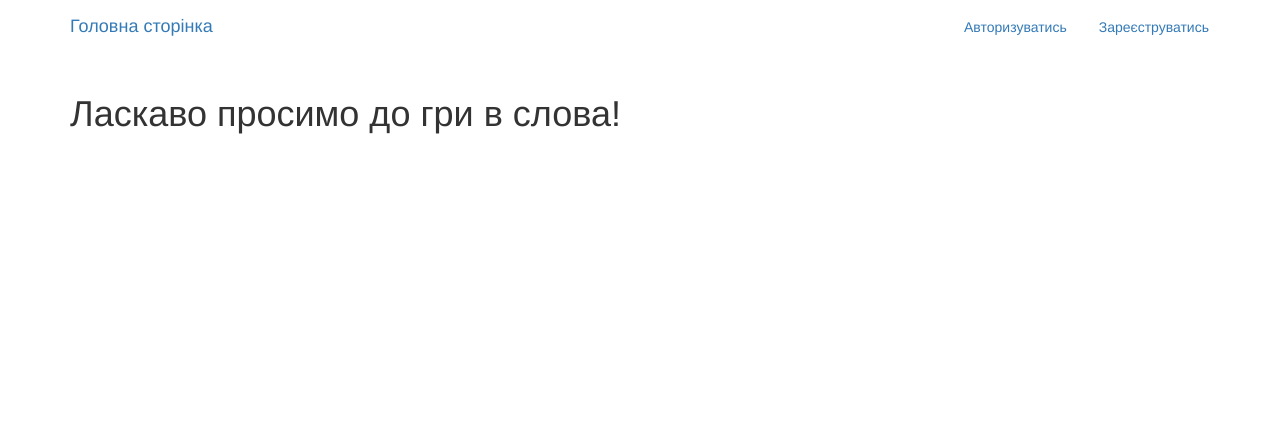
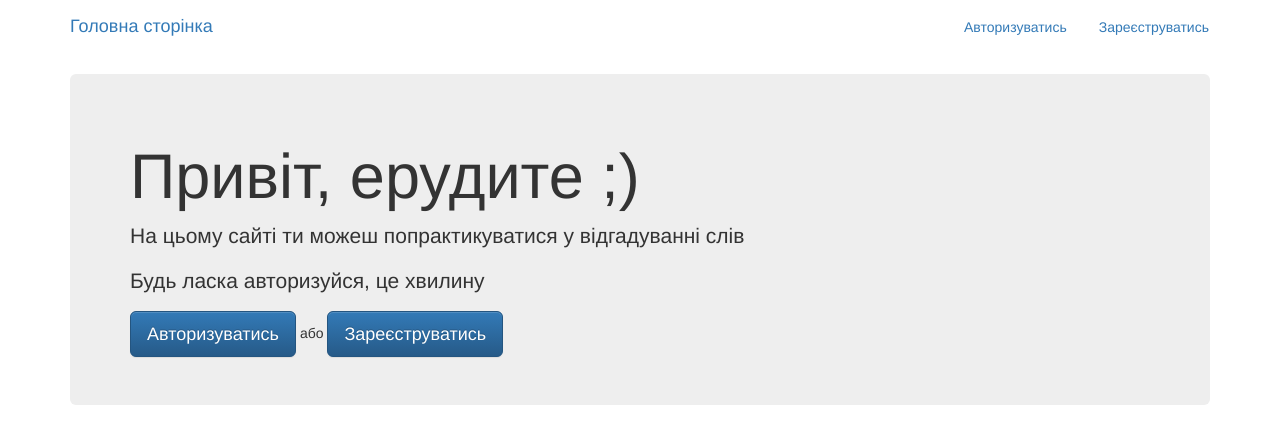
Before and after one commit to oshmidtsmk/words_game, a Django app: page / in a window 1280 px wide. Shown: the top 444 px of the page. Run offline with Django 3.2, Linux system fonts and the light colour scheme; some libraries are stand-ins or nearby versions.

Commit message:
added stytlin of index, welcome, user words

```diff
--- a/templates/base.html
+++ b/templates/base.html
@@ -35,7 +35,7 @@
     						{% if user.is_authenticated %}
                       <li><a href="{% url 'accounts:logout' %}" class="btn btn-simple">Вийти</a></li>
 
-                      <li><a href="{% url 'game_app:user_profile_detail' user.profile.pk %}" class="btn btn-simple">Профіль</a></li>
+                      <li><a href="{% url 'game_app:user_profile_detail' user.profile.pk %}" class="btn btn-simple">До відгадування слів!</a></li>
 
 
 
--- a/templates/index.html
+++ b/templates/index.html
@@ -2,6 +2,23 @@
 
 {% block content %}
 
-<h1>Ласкаво просимо до гри в слова!</h1>
 
+{% if user.is_authenticated %}
+<div class="jumbotron">
+  <h1>Вітаю,  {{user.username}} ;)</h1>
+  <p>Ну що, поїхали?</p>
+  <p><a class="btn btn-primary btn-lg" href="{% url 'game_app:user_profile_detail' user.profile.pk %}" role="button">Вперед до відгадувань!</a></p>
+</div>
+
+{% else %}
+
+<div class="jumbotron">
+  <h1>Привіт, ерудите ;)</h1>
+  <p>На цьому сайті ти можеш попрактикуватися у відгадуванні слів</p>
+  <p>Будь ласка авторизуйся, це хвилину</p>
+  <a class="btn btn-primary btn-lg" href="{% url 'accounts:login' %}" role="button">Авторизуватись</a> або
+  <a class="btn btn-primary btn-lg" href="{% url 'accounts:signup' %}" role="button">Зареєструватись</a>
+</div>
+
+{% endif %}
 {% endblock %}
--- a/words_play/urls.py
+++ b/words_play/urls.py
@@ -25,7 +25,7 @@ urlpatterns = [
     path('', views.HomePage.as_view(), name='home'),
     path('accounts/', include('accounts.urls', namespace = 'accounts')),
     path('accounts/', include('django.contrib.auth.urls')),
-    path('test/', views.TestPage.as_view(), name = 'test'),
+    path('welcome/', views.TestPage.as_view(), name = 'test'),
     path('thanks/', views.ThanksPage.as_view(), name = 'thanks'),
     path('game/', include('game_app.urls', namespace = 'game')),
 
```
Also changed, not shown: game_app/templates/game_app/user_words.html (+11 -3 lines), templates/test.html (+18 -1 lines), db.sqlite3.
